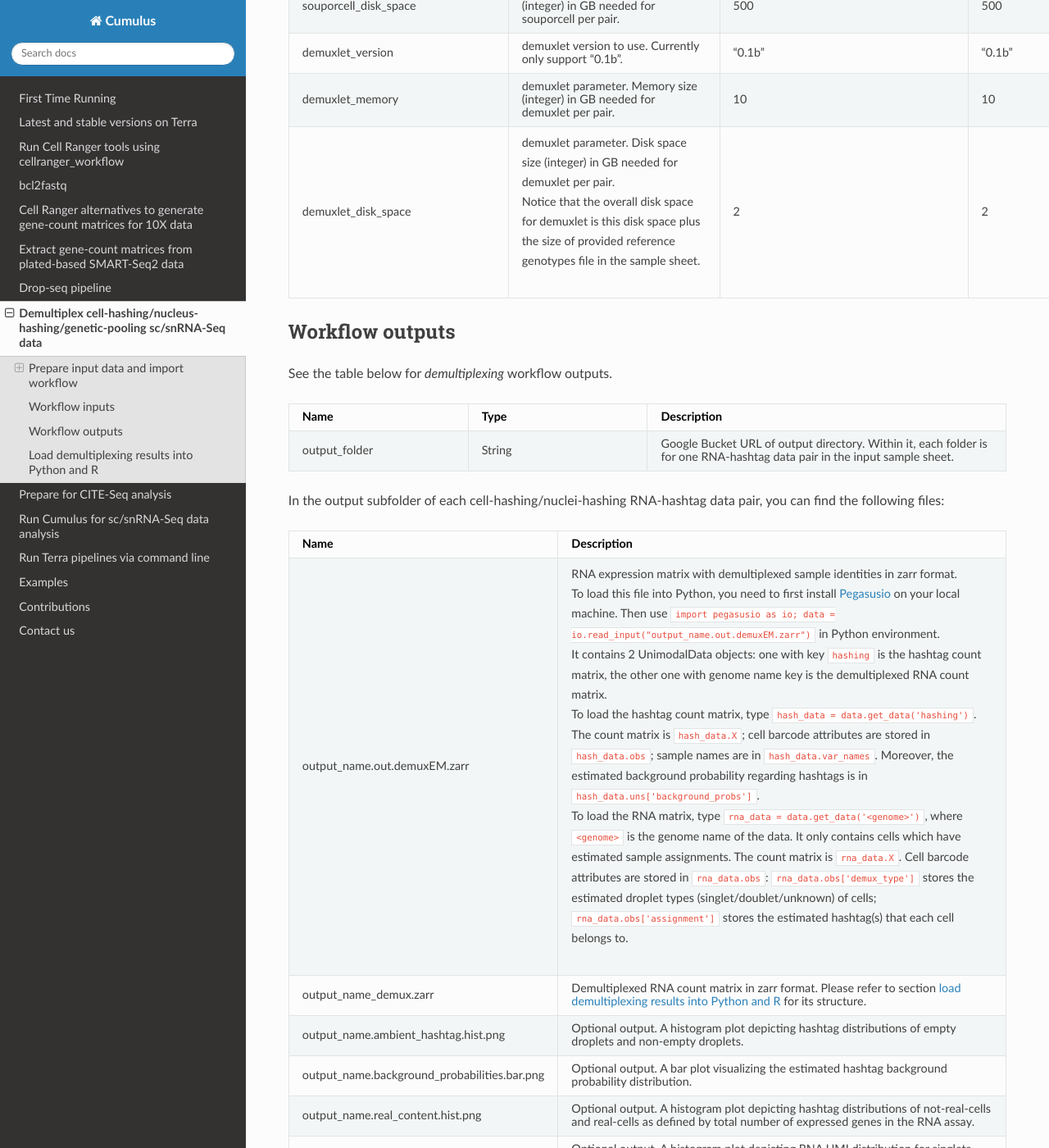
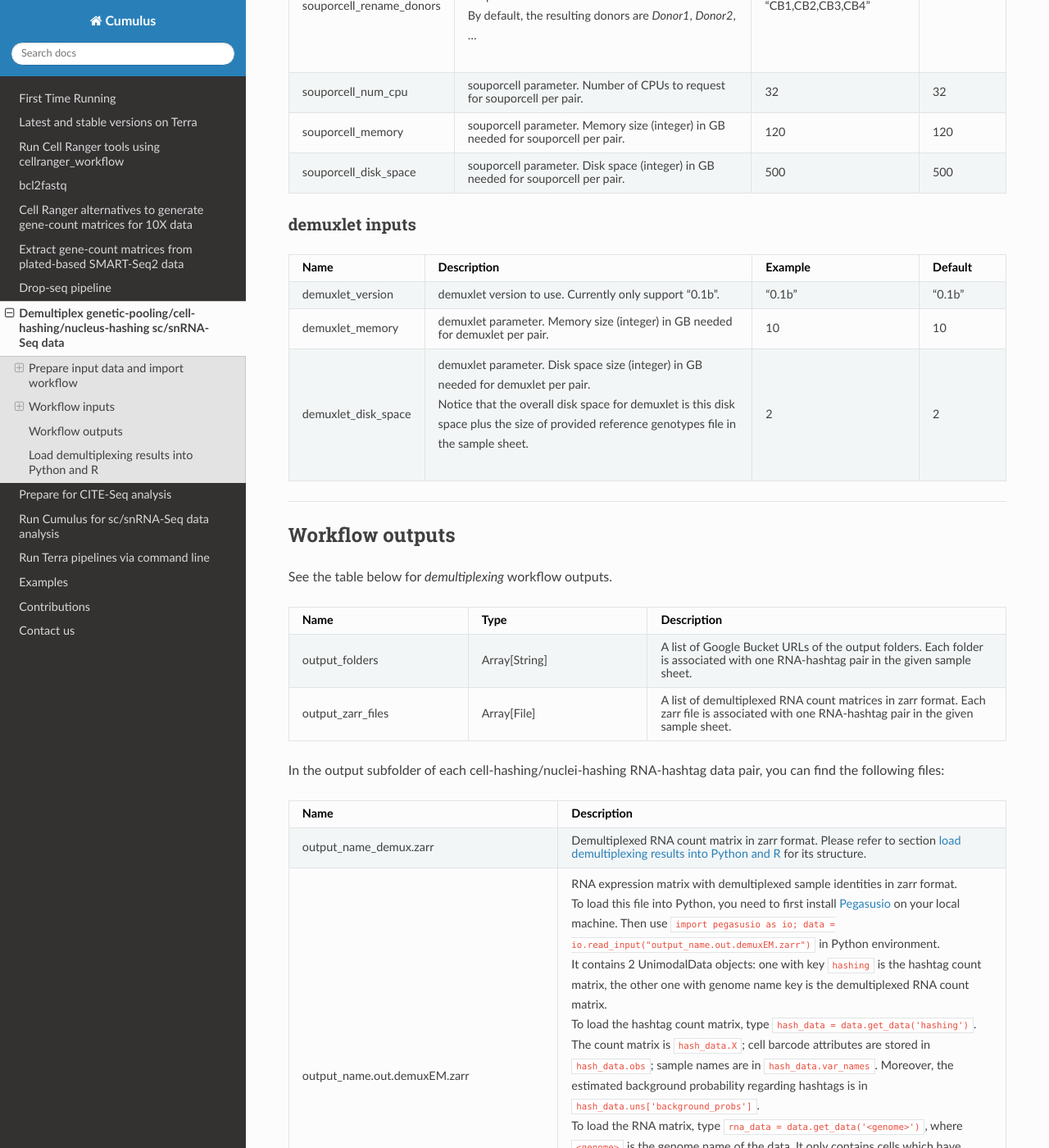
Before and after one commit to lilab-bcb/cumulus, a Sphinx documentation site: the page built from docs/demultiplexing.rst, in a window 1280 px wide and 1400 px high, scrolled down 4327 px. Shown: the whole window at 82% size. Built offline with Sphinx 7.4.7 and the Read the Docs theme 2.0.0, drawn with Linux system fonts in a browser that asks for light colours; some of the changed text lies outside the part shown.

Commit message:
update docs

```diff
--- a/docs/demultiplexing.rst
+++ b/docs/demultiplexing.rst
@@ -1,4 +1,4 @@
-Demultiplex cell-hashing/nucleus-hashing/genetic-pooling sc/snRNA-Seq data
+Demultiplex genetic-pooling/cell-hashing/nucleus-hashing sc/snRNA-Seq data
 --------------------------------------------------------------------------
 
 This ``demultiplexing`` workflow generates gene-count matrices from cell-hashing/nucleus-hashing/genetic-pooling data by demultiplexing.
@@ -6,7 +6,7 @@ This ``demultiplexing`` workflow generates gene-count matrices from cell-hashing
 demuxEM is used for analyzing cell-hashing/nucleus-hashing data, while souporcell and demuxlet are for genetic-pooling data.
 
 Prepare input data and import workflow
-^^^^^^^^^^^^^^^^^^^^^^^^^^^^^^^^^^^^^^^^^
+^^^^^^^^^^^^^^^^^^^^^^^^^^^^^^^^^^^^^^^^
 
 1. Run ``cellranger_workflow``
 ++++++++++++++++++++++++++++++++
@@ -76,7 +76,11 @@ Import *demultiplexing* workflow to your workspace.
 Workflow inputs
 ^^^^^^^^^^^^^^^^
 
-Below are inputs for *demultiplexing* workflow. Notice that required inputs are in bold.
+Below are inputs for *demultiplexing* workflow. We'll first introduce global inputs, and then inputs for each of the demultiplexing tools. Notice that required inputs are in bold.
+
+global inputs
++++++++++++++++
+
 
 .. list-table::
 	:widths: 5 20 10 5
@@ -126,6 +130,20 @@ Below are inputs for *demultiplexing* workflow. Notice that required inputs are
 	  - Number of maximum preemptible tries allowed.
 	  - 2
 	  - 2
+
+
+demuxEM inputs
+++++++++++++++++
+
+.. list-table::
+	:widths: 5 20 10 5
+	:header-rows: 1
+
+
+	* - Name
+	  - Description
+	  - Example
+	  - Default
 	* - demuxEM_alpha_on_samples
 	  - demuxEM parameter. The Dirichlet prior concentration parameter (alpha) on samples. An alpha value < 1.0 will make the prior sparse.
 	  - 0.0
@@ -166,12 +184,27 @@ Below are inputs for *demultiplexing* workflow. Notice that required inputs are
 	  - demuxEM parameter. Disk space (integer) in GB needed for demuxEM per pair.
 	  - 20
 	  - 20
+
+souporcell inputs
+++++++++++++++++++
+
+.. list-table::
+	:widths: 5 20 10 5
+	:header-rows: 1
+
+
+	* - Name
+	  - Description
+	  - Example
+	  - Default
 	* - souporcell_version
 	  - souporcell version to use. Currently only support "2020.03".
 	  - "2020.03"
 	  - "2020.03"
 	* - souporcell_de_novo_mode
-	  - souporcell parameter. If ``true``, run souporcell de novo mode without reference genotypes; otherwise, a reference genotype vcf file specified in sample sheet will be used.
+	  - | souporcell parameter.
+	    | If ``true``, run souporcell in de novo mode without reference genotypes; and if a reference genotype vcf file is provided in the sample sheet, use it **only** for matching the cluster labels computed by souporcell.
+	    | If ``false``, run souporcell with ``--known_genotypes`` option enabled for the reference genotype vcf file specified in sample sheet, and use donor names in this vcf file for matching the resulting cluster names.
 	  - true
 	  - true
 	* - souporcell_num_clusters
@@ -195,6 +228,19 @@ Below are inputs for *demultiplexing* workflow. Notice that required inputs are
 	  - souporcell parameter. Disk space (integer) in GB needed for souporcell per pair.
 	  - 500
 	  - 500
+
+demuxlet inputs
++++++++++++++++++
+
+.. list-table::
+	:widths: 5 20 10 5
+	:header-rows: 1
+
+
+	* - Name
+	  - Description
+	  - Example
+	  - Default
 	* - demuxlet_version
 	  - demuxlet version to use. Currently only support "0.1b".
 	  - "0.1b"
@@ -209,7 +255,7 @@ Below are inputs for *demultiplexing* workflow. Notice that required inputs are
 	  - 2
 	  - 2
 
-
+---------------------
 
 Workflow outputs
 ^^^^^^^^^^^^^^^^^^
@@ -223,9 +269,12 @@ See the table below for *demultiplexing* workflow outputs.
 	* - Name
 	  - Type
 	  - Description
-	* - output_folder
-	  - String
-	  - Google Bucket URL of output directory. Within it, each folder is for one RNA-hashtag data pair in the input sample sheet.
+	* - output_folders
+	  - Array[String]
+	  - A list of Google Bucket URLs of the output folders. Each folder is associated with one RNA-hashtag pair in the given sample sheet.
+	* - output_zarr_files
+	  - Array[File]
+	  - A list of demultiplexed RNA count matrices in zarr format. Each zarr file is associated with one RNA-hashtag pair in the given sample sheet.
 
 In the output subfolder of each cell-hashing/nuclei-hashing RNA-hashtag data pair, you can find the following files:
 
@@ -235,14 +284,14 @@ In the output subfolder of each cell-hashing/nuclei-hashing RNA-hashtag data pai
 
 	* - Name
 	  - Description
+	* - output_name_demux.zarr
+	  - Demultiplexed RNA count matrix in zarr format. Please refer to section `load demultiplexing results into Python and R`_ for its structure.
 	* - output_name.out.demuxEM.zarr
 	  - | RNA expression matrix with demultiplexed sample identities in zarr format.
 	    | To load this file into Python, you need to first install `Pegasusio`_ on your local machine. Then use ``import pegasusio as io; data = io.read_input("output_name.out.demuxEM.zarr")`` in Python environment.
 	    | It contains 2 UnimodalData objects: one with key ``hashing`` is the hashtag count matrix, the other one with genome name key is the demultiplexed RNA count matrix.
 	    | To load the hashtag count matrix, type ``hash_data = data.get_data('hashing')``. The count matrix is ``hash_data.X``; cell barcode attributes are stored in ``hash_data.obs``; sample names are in ``hash_data.var_names``. Moreover, the estimated background probability regarding hashtags is in ``hash_data.uns['background_probs']``.
 	    | To load the RNA matrix, type ``rna_data = data.get_data('<genome>')``, where ``<genome>`` is the genome name of the data. It only contains cells which have estimated sample assignments. The count matrix is ``rna_data.X``. Cell barcode attributes are stored in ``rna_data.obs``: ``rna_data.obs['demux_type']`` stores the estimated droplet types (singlet/doublet/unknown) of cells; ``rna_data.obs['assignment']`` stores the estimated hashtag(s) that each cell belongs to.
-	* - output_name_demux.zarr
-	  - Demultiplexed RNA count matrix in zarr format. Please refer to section `load demultiplexing results into Python and R`_ for its structure.
 	* - output_name.ambient_hashtag.hist.png
 	  - Optional output. A histogram plot depicting hashtag distributions of empty droplets and non-empty droplets.
 	* - output_name.background_probabilities.bar.png
--- a/docs/versions.rst
+++ b/docs/versions.rst
@@ -45,7 +45,7 @@ Latest version
 	  - `12 <https://portal.firecloud.org/?return=terra#methods/cumulus/cumulus_subcluster/12>`_
 	  - Run subcluster analysis using cumulus
 	* - cumulus/demultiplexing
-	  - `9 <https://portal.firecloud.org/?return=terra#methods/cumulus/demultiplexing/9>`_
+	  - `10 <https://portal.firecloud.org/?return=terra#methods/cumulus/demultiplexing/10>`_
 	  - Run tools (demuxEM, souporcell, or demuxlet) for cell-hashing/nucleus-hashing/genetic-pooling analysis.
 	* - cumulus/cumulus_cite_seq
 	  - `10 <https://portal.firecloud.org/?return=terra#methods/cumulus/cumulus_cite_seq/1>`_
```
